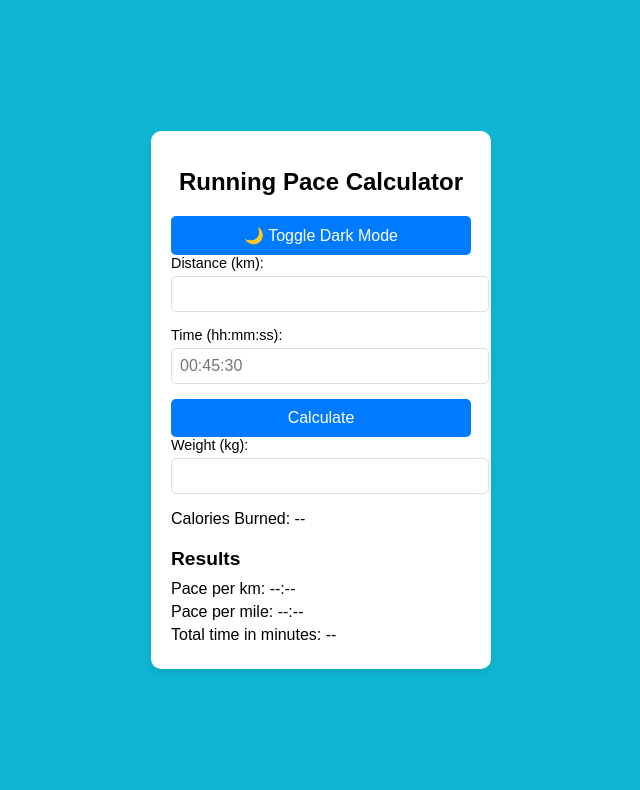
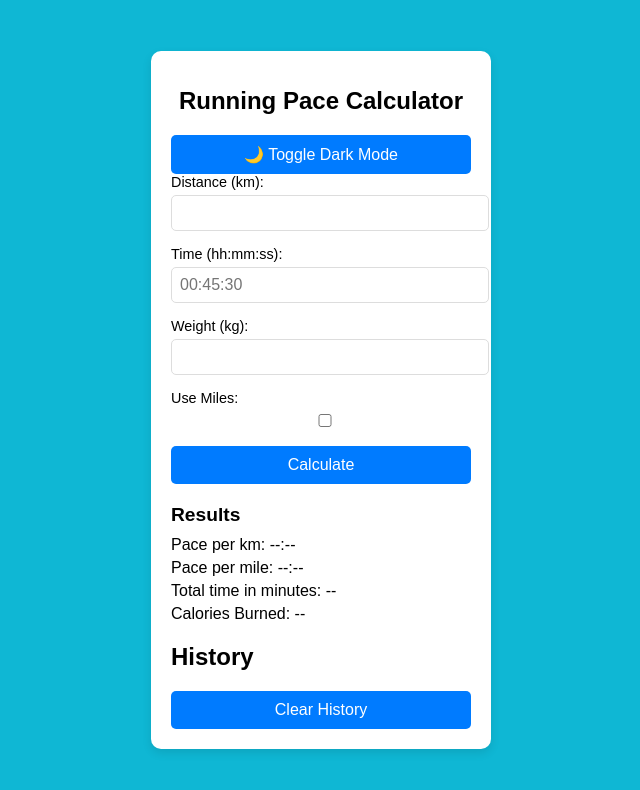
Before and after one commit to VadymMakohon/Running-Calculator, a plain HTML site: page index.html in a window 1280 px wide. Shown: the whole page, without its empty margins (319-959 px from the left). Drawn offline with Linux system fonts and the light colour scheme.

Commit message:
adding a history to the project

```diff
--- a/index.html
+++ b/index.html
@@ -12,30 +12,46 @@
     <div class="calculator-container">
         <h1>Running Pace Calculator</h1>
 
+        <!-- Toggle for Dark Mode -->
         <button id="dark-mode-toggle">🌙 Toggle Dark Mode</button>
+
         <form id="calculator-form">
             <div class="form-group">
                 <label for="distance">Distance (km):</label>
                 <input type="number" id="distance" min="0" step="0.01" required>
             </div>
+
             <div class="form-group">
                 <label for="time">Time (hh:mm:ss):</label>
                 <input type="text" id="time" placeholder="00:45:30" required>
             </div>
+
+            <div class="form-group">
+                <label for="weight">Weight (kg):</label>
+                <input type="number" id="weight" min="20" max="200" step="0.1" required>
+            </div>
+
+            <div class="form-group">
+                <label for="unit-toggle">Use Miles:</label>
+                <input type="checkbox" id="unit-toggle">
+            </div>
+
             <button type="submit">Calculate</button>
         </form>
-        <div class="form-group">
-            <label for="weight">Weight (kg):</label>
-            <input type="number" id="weight" min="20" max="200" step="0.1" required>
-        </div>
-        <p id="calories">Calories Burned: --</p>
+
         <div id="results">
             <h2>Results</h2>
             <p id="pace-km">Pace per km: --:--</p>
             <p id="pace-mile">Pace per mile: --:--</p>
             <p id="pace-min">Total time in minutes: --</p>
+            <p id="calories">Calories Burned: --</p>
         </div>
+
+        <h2>History</h2>
+        <ul id="history-list"></ul>
+        <button onclick="clearHistory()">Clear History</button>
     </div>
+
     <script src="script.js"></script>
 </body>
 
```
